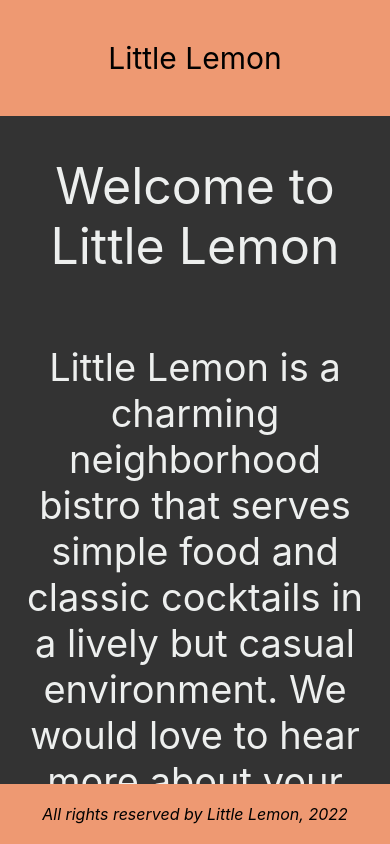
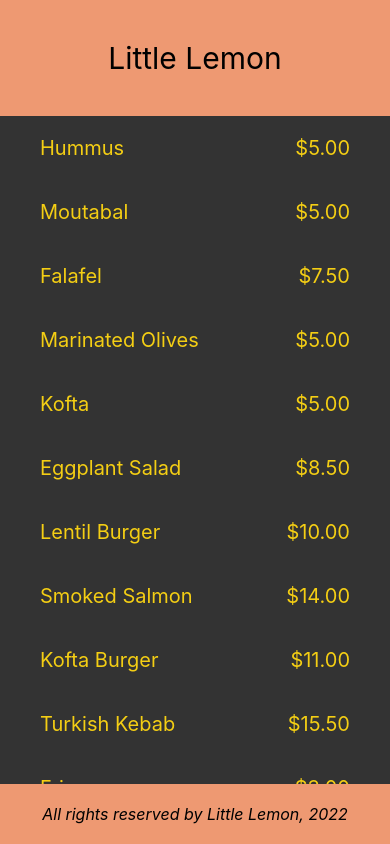
Before and after one commit to akshaykulkarni2007/coursera-react-native-assignment, a React Native app: screen / in a window 390 px wide. Built offline with nearby package versions, Linux system fonts and the light colour scheme.

Commit message:
C05W02E01: FlatList

```diff
--- a/App.js
+++ b/App.js
@@ -1,6 +1,10 @@
 import { View, StyleSheet } from 'react-native'
 
-import WelcomeScreen from './screens/WelcomeScreen'
+// Week 1
+// import WelcomeScreen from './screens/WelcomeScreen'
+
+// Week 2
+import MenuItems from './components/MenuItems'
 
 import LittleLemonHeader from './components/LittleLemonHeader'
 import LittleLemonFooter from './components/LittleLemonFooter'
@@ -9,7 +13,8 @@
 	return (
 		<View style={styles.container}>
 			<LittleLemonHeader />
-			<WelcomeScreen />
+			{/* <WelcomeScreen /> */}
+			<MenuItems />
 			<LittleLemonFooter />
 		</View>
 	)
--- /dev/null
+++ b/components/MenuItems.js
@@ -0,0 +1,63 @@
+import { View, Text, StyleSheet, FlatList } from 'react-native'
+
+const menuItemsToDisplay = [
+	{ name: 'Hummus', price: '$5.00', id: '1A' },
+	{ name: 'Moutabal', price: '$5.00', id: '2B' },
+	{ name: 'Falafel', price: '$7.50', id: '3C' },
+	{ name: 'Marinated Olives', price: '$5.00', id: '4D' },
+	{ name: 'Kofta', price: '$5.00', id: '5E' },
+	{ name: 'Eggplant Salad', price: '$8.50', id: '6F' },
+	{ name: 'Lentil Burger', price: '$10.00', id: '7G' },
+	{ name: 'Smoked Salmon', price: '$14.00', id: '8H' },
+	{ name: 'Kofta Burger', price: '$11.00', id: '9I' },
+	{ name: 'Turkish Kebab', price: '$15.50', id: '10J' },
+	{ name: 'Fries', price: '$3.00', id: '11K' },
+	{ name: 'Buttered Rice', price: '$3.00', id: '12L' },
+	{ name: 'Bread Sticks', price: '$3.00', id: '13M' },
+	{ name: 'Pita Pocket', price: '$3.00', id: '14N' },
+	{ name: 'Lentil Soup', price: '$3.75', id: '15O' },
+	{ name: 'Greek Salad', price: '$6.00', id: '16Q' },
+	{ name: 'Rice Pilaf', price: '$4.00', id: '17R' },
+	{ name: 'Baklava', price: '$3.00', id: '18S' },
+	{ name: 'Tartufo', price: '$3.00', id: '19T' },
+	{ name: 'Tiramisu', price: '$5.00', id: '20U' },
+	{ name: 'Panna Cotta', price: '$5.00', id: '21V' },
+]
+
+const Item = ({ name, price }) => (
+	<View style={menuStyles.innerContainer}>
+		<Text style={menuStyles.itemText}>{name}</Text>
+		<Text style={menuStyles.itemText}>{price}</Text>
+	</View>
+)
+
+const MenuItems = () => {
+	const renderItem = ({ item }) => <Item name={item.name} price={item.price} />
+
+	return (
+		<View style={menuStyles.container}>
+			<FlatList
+				data={menuItemsToDisplay}
+				keyExtractor={(item) => item.id}
+				renderItem={renderItem}></FlatList>
+		</View>
+	)
+}
+
+const menuStyles = StyleSheet.create({
+	container: {
+		flex: 1,
+	},
+	innerContainer: {
+		paddingHorizontal: 40,
+		paddingVertical: 20,
+		flexDirection: 'row',
+		justifyContent: 'space-between',
+	},
+	itemText: {
+		color: '#F4CE14',
+		fontSize: 20,
+	},
+})
+
+export default MenuItems
```
